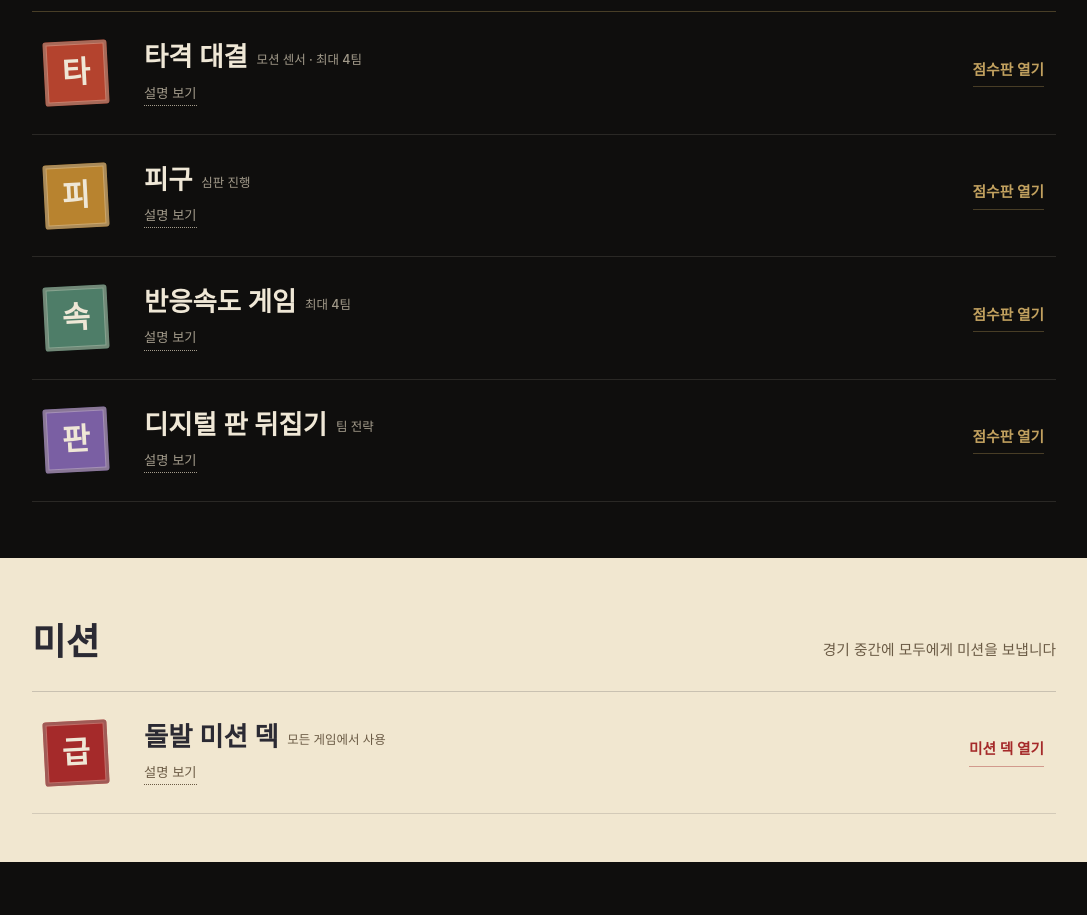
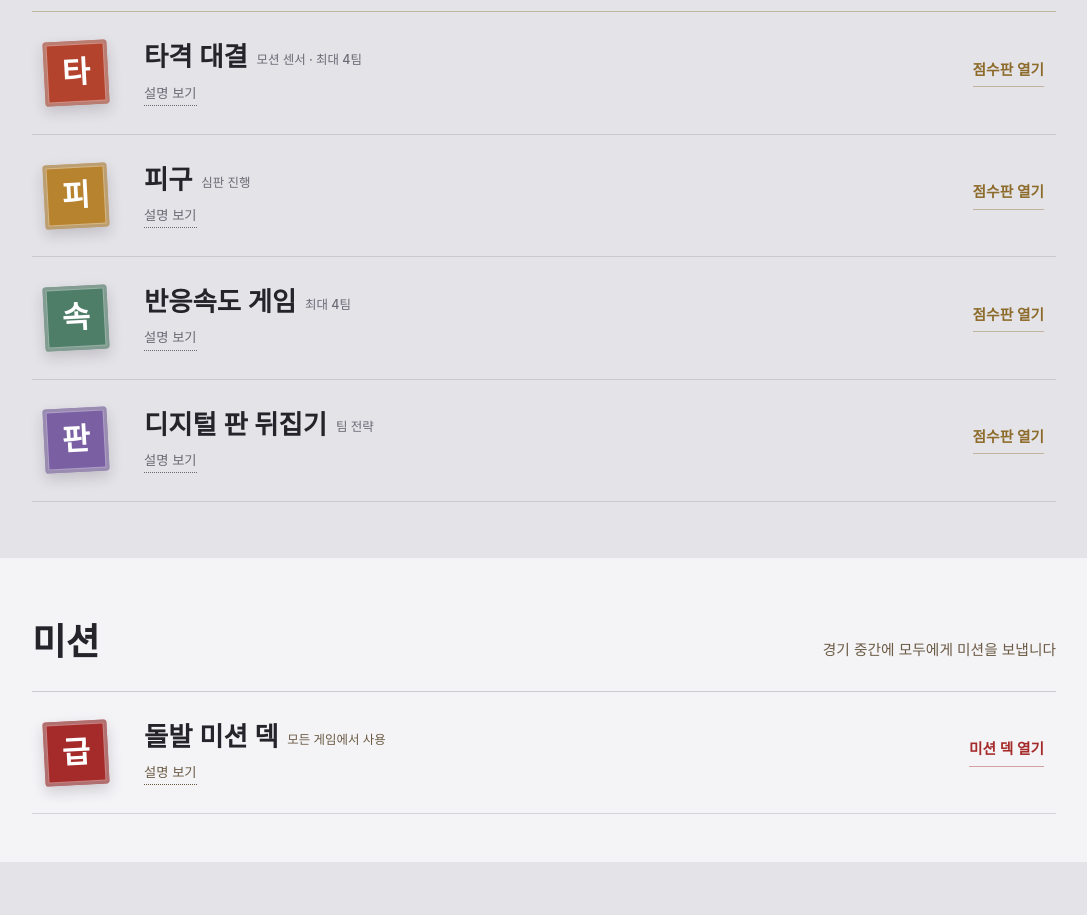
Before and after one commit to sa00772/strike-battle, a website: page public/index.html in a window 1280 px wide. Shown: the part 748-1663 px from the top of the page, without its empty margins (96-1183 px from the left). Drawn offline with Linux system fonts and the light colour scheme; a web font is replaced by a local one.

Commit message:
Homepage: pastel gray background theme
Co-Authored-By: Claude Sonnet 5.5 <noreply@anthropic.com>
Claude-Session: https://claude.ai/code/session_011FedZ3Nnk7gt9Cd5vC24Uj

```diff
--- a/public/index.html
+++ b/public/index.html
@@ -3,7 +3,7 @@
 <head>
 <meta charset="UTF-8">
 <meta name="viewport" content="width=device-width, initial-scale=1">
-<meta name="theme-color" content="#0f0e0d">
+<meta name="theme-color" content="#e4e3e8">
 <title>플레이 라운지</title>
 <meta name="description" content="스마트폰으로 함께 즐기는 도장·체육관 실시간 게임 모음">
 <link rel="preconnect" href="https://fonts.googleapis.com">
@@ -12,21 +12,21 @@
 <link rel="stylesheet" href="https://cdn.jsdelivr.net/gh/orioncactus/pretendard@v1.3.9/dist/web/variable/pretendardvariable-dynamic-subset.min.css">
 <style>
   :root {
-    color-scheme: dark;
-    --ink: #0f0e0d;          /* 먹 */
-    --ink-2: #171513;
-    --paper: #efe7d6;        /* 한지 */
-    --muted: #a39b8b;
-    --brass: #c2a15f;        /* 놋쇠 */
-    --brass-dim: rgba(194,161,95,.32);
-    --line: rgba(239,231,214,.12);
+    color-scheme: light;
+    --ink: #e4e3e8;          /* 파스텔 그레이 */
+    --ink-2: #eeedf1;
+    --paper: #25242b;        /* 먹 (글자) */
+    --muted: #6b6a75;
+    --brass: #8d6c2b;        /* 놋쇠 */
+    --brass-dim: rgba(141,108,43,.38);
+    --line: rgba(37,36,43,.13);
     --serif: "Noto Serif KR", "Nanum Myeongjo", "Apple Myungjo", "Batang", serif;
     --sans: "Pretendard Variable", Pretendard, -apple-system, "Apple SD Gothic Neo", "Malgun Gothic", "Noto Sans KR", system-ui, sans-serif;
   }
   * { box-sizing: border-box; margin: 0; padding: 0; }
   html { scroll-behavior: smooth; }
   body { background: var(--ink); color: var(--paper); font-family: var(--sans); line-height: 1.6; -webkit-font-smoothing: antialiased;
-    background-image: radial-gradient(70vmax 40vmax at 85% -5%, rgba(194,161,95,.09), transparent 60%); background-repeat: no-repeat; }
+    background-image: radial-gradient(70vmax 45vmax at 85% -8%, rgba(255,255,255,.75), transparent 60%); background-repeat: no-repeat; }
   a { color: inherit; text-decoration: none; }
   a:focus-visible, summary:focus-visible { outline: 2px solid var(--brass); outline-offset: 4px; border-radius: 2px; }
   @media (prefers-reduced-motion: reduce) { html { scroll-behavior: auto; } * { transition: none !important; animation: none !important; } }
@@ -34,7 +34,7 @@
   .wrap { max-width: 1080px; margin: 0 auto; padding: 0 28px; }
 
   /* ---------- 상단 바 ---------- */
-  .gnav { position: sticky; top: 0; z-index: 50; background: rgba(15,14,13,.82); -webkit-backdrop-filter: blur(18px); backdrop-filter: blur(18px); border-bottom: 1px solid var(--line); }
+  .gnav { position: sticky; top: 0; z-index: 50; background: rgba(228,227,232,.85); -webkit-backdrop-filter: blur(18px); backdrop-filter: blur(18px); border-bottom: 1px solid var(--line); }
   .gnav .wrap { height: 58px; display: flex; align-items: center; gap: 32px; }
   .logo { font-family: var(--serif); font-weight: 900; font-size: 1.15rem; letter-spacing: .02em; white-space: nowrap; }
   .gnav ul { list-style: none; display: flex; gap: 30px; flex: 1; justify-content: flex-end; overflow-x: auto; scrollbar-width: none; }
@@ -67,23 +67,23 @@
   .room-head h2 { font-family: var(--serif); font-weight: 900; font-size: clamp(1.6rem, 3.4vw, 2.3rem); }
   .room-head p { color: var(--muted); font-size: .92rem; }
 
-  /* 미션 구역: 어두운 배경 대신 밝은 한지색 */
-  .room.light { background: #f1e7d0; color: #2b2a33; margin-top: clamp(32px, 6vh, 64px); padding-bottom: clamp(32px, 6vh, 56px); }
+  /* 미션 구역: 본문보다 한 톤 밝은 면 */
+  .room.light { background: #f4f3f6; color: #25242b; margin-top: clamp(32px, 6vh, 64px); padding-bottom: clamp(32px, 6vh, 56px); }
   .room.light .room-head { border-color: rgba(43,42,51,.2); }
   .room.light .room-head p, .room.light .row .sub, .room.light .row .tag, .room.light .info summary { color: #6b5b45; }
   .room.light .info summary { border-color: #6b5b45; } .room.light .info summary:hover, .room.light .info[open] summary { color: #2b2a33; }
   .room.light .row { border-color: rgba(43,42,51,.15); }
   .room.light .row[data-open]:hover { background: linear-gradient(90deg, rgba(168,42,42,.07), transparent 70%); }
-  .room.light .row .act { color: #a52a2a; border-color: rgba(165,42,42,.4); } .room.light .row .act:hover, .room.light .row[data-open]:hover .act { color: #2b2a33; border-color: #2b2a33; }
+  .room.light .row .act { color: #a52a2a; border-color: rgba(165,42,42,.4); } .room.light .row .act:hover, .room.light .row[data-open]:hover .act { color: #25242b; border-color: #25242b; }
 
   /* ---------- 종목 행 ---------- */
   .row { --seal: #b4432e; position: relative; display: grid; grid-template-columns: 72px 1fr auto; gap: 8px 28px; align-items: center; padding: 28px 12px; border-bottom: 1px solid var(--line); scroll-margin-top: 70px; transition: background .25s; }
   .row[data-open] { cursor: pointer; }
-  .row[data-open]:hover { background: linear-gradient(90deg, rgba(194,161,95,.07), transparent 70%); }
+  .row[data-open]:hover { background: linear-gradient(90deg, rgba(255,255,255,.55), transparent 70%); }
   .row.strike { --seal: #b4432e; } .row.dodge { --seal: #b8832f; } .row.react { --seal: #4e7d68; } .row.flip { --seal: #7a5fa3; }
   .row.mission { --seal: #a52a2a; } .row.recog { --seal: #3f5fa6; } .row.free { --seal: #a8762a; }
-  .seal { width: 64px; height: 64px; display: grid; place-items: center; background: var(--seal); color: var(--paper); font-family: var(--serif); font-weight: 900; font-size: 1.9rem; line-height: 1;
-    border-radius: 3px; transform: rotate(-3deg); box-shadow: inset 0 0 0 3px rgba(15,14,13,.18), inset 0 0 0 4px rgba(239,231,214,.35); transition: transform .3s; }
+  .seal { width: 64px; height: 64px; display: grid; place-items: center; background: var(--seal); color: #fff; font-family: var(--serif); font-weight: 900; font-size: 1.9rem; line-height: 1;
+    border-radius: 3px; transform: rotate(-3deg); box-shadow: 0 6px 14px rgba(37,36,43,.18), inset 0 0 0 3px rgba(0,0,0,.12), inset 0 0 0 4px rgba(255,255,255,.4); transition: transform .3s; }
   .row[data-open]:hover .seal { transform: rotate(0deg) scale(1.04); }
   .row h3 { font-family: var(--serif); font-weight: 600; font-size: clamp(1.25rem, 2.4vw, 1.65rem); line-height: 1.3; }
   .row .tag { display: inline-block; margin-left: .7em; font-family: var(--sans); font-weight: 500; font-size: .78rem; color: var(--muted); vertical-align: middle; }
```
